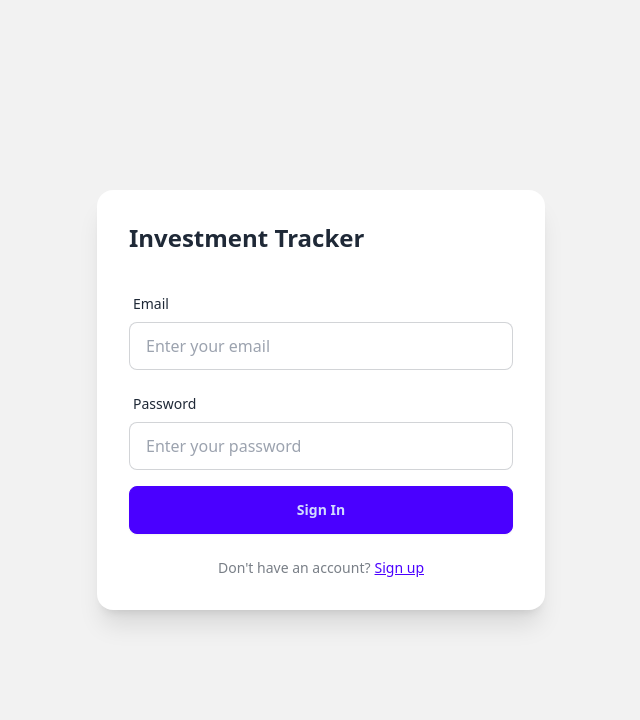
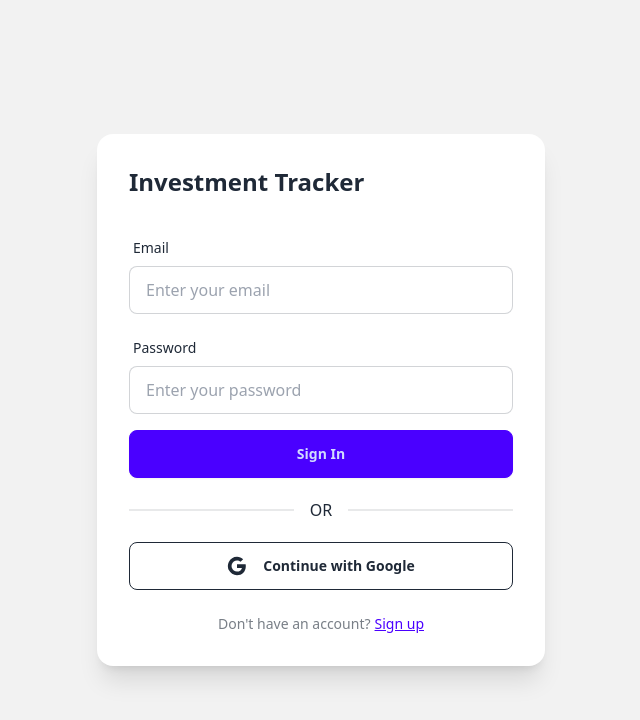
Before and after one commit to haresh14/investment-tracker, a React (Vite) app: page /login in a window 1280 px wide. Shown: the top 720 px of the page, without its empty margins (319-959 px from the left). Built offline with nearby package versions, Linux system fonts and the light colour scheme; no server answers.

Commit message:
- Implemented signin with google

```diff
--- a/src/contexts/AuthContext.tsx
+++ b/src/contexts/AuthContext.tsx
@@ -1,5 +1,6 @@
 import { createContext, useContext, useEffect, useState } from 'react';
 import type { User, Session } from '@supabase/supabase-js';
+import { useQueryClient } from '@tanstack/react-query';
 import { supabase } from '../lib/supabase';
 
 interface AuthContextType {
@@ -8,6 +9,7 @@
   loading: boolean;
   signUp: (email: string, password: string) => Promise<{ error: any }>;
   signIn: (email: string, password: string) => Promise<{ error: any }>;
+  signInWithGoogle: () => Promise<{ error: any }>;
   signOut: () => Promise<void>;
 }
 
@@ -29,6 +31,7 @@
   const [user, setUser] = useState<User | null>(null);
   const [session, setSession] = useState<Session | null>(null);
   const [loading, setLoading] = useState(true);
+  const queryClient = useQueryClient();
 
   useEffect(() => {
     // Get initial session
@@ -44,14 +47,33 @@
     // Listen for auth changes
     const { data: { subscription } } = supabase.auth.onAuthStateChange(
       async (event, session) => {
+        const previousUserId = user?.id;
+        const newUserId = session?.user?.id;
+
         setSession(session);
         setUser(session?.user ?? null);
         setLoading(false);
+
+        // Clear React Query cache when user changes or signs out
+        if (event === 'SIGNED_OUT' || (previousUserId && newUserId && previousUserId !== newUserId)) {
+          queryClient.clear();
+        }
+
+        // Also clear cache when signing in for the first time or switching users
+        if (event === 'SIGNED_IN') {
+          if (previousUserId && previousUserId !== newUserId) {
+            // Different user signing in - clear everything
+            queryClient.clear();
+          } else if (!previousUserId) {
+            // First time sign in - invalidate to fetch fresh data
+            queryClient.invalidateQueries();
+          }
+        }
       }
     );
 
     return () => subscription.unsubscribe();
-  }, []);
+  }, [user?.id, queryClient]);
 
   const signUp = async (email: string, password: string) => {
     const { error } = await supabase.auth.signUp({
@@ -69,7 +91,19 @@
     return { error };
   };
 
+  const signInWithGoogle = async () => {
+    const { error } = await supabase.auth.signInWithOAuth({
+      provider: 'google',
+      options: {
+        redirectTo: `${window.location.origin}/dashboard`,
+      },
+    });
+    return { error };
+  };
+
   const signOut = async () => {
+    // Clear all cached data before signing out
+    queryClient.clear();
     await supabase.auth.signOut();
   };
 
@@ -79,6 +113,7 @@
     loading,
     signUp,
     signIn,
+    signInWithGoogle,
     signOut,
   };
 
--- a/src/pages/Login.tsx
+++ b/src/pages/Login.tsx
@@ -9,7 +9,7 @@
   const [loading, setLoading] = useState(false);
   const [error, setError] = useState('');
 
-  const { signIn, signUp } = useAuth();
+  const { signIn, signUp, signInWithGoogle } = useAuth();
 
   const handleSubmit = async (e: React.FormEvent) => {
     e.preventDefault();
@@ -26,6 +26,24 @@
       }
     } catch (err) {
       setError('An unexpected error occurred');
+    } finally {
+      setLoading(false);
+    }
+  };
+
+  const handleGoogleSignIn = async () => {
+    setLoading(true);
+    setError('');
+
+    try {
+      const { error } = await signInWithGoogle();
+      if (error) {
+        setError(error.message);
+      }
+      // Note: For OAuth, the redirect happens automatically
+      // so we don't need to handle success here
+    } catch (err) {
+      setError('Failed to sign in with Google');
     } finally {
       setLoading(false);
     }
@@ -91,6 +109,24 @@
             </div>
           </form>
 
+          <div className="divider">OR</div>
+
+          <button
+            className={`btn btn-outline w-full ${loading ? 'loading' : ''}`}
+            onClick={handleGoogleSignIn}
+            disabled={loading}
+          >
+            {!loading && (
+              <svg className="w-5 h-5 mr-2" viewBox="0 0 24 24">
+                <path fill="currentColor" d="M22.56 12.25c0-.78-.07-1.53-.2-2.25H12v4.26h5.92c-.26 1.37-1.04 2.53-2.21 3.31v2.77h3.57c2.08-1.92 3.28-4.74 3.28-8.09z"/>
+                <path fill="currentColor" d="M12 23c2.97 0 5.46-.98 7.28-2.66l-3.57-2.77c-.98.66-2.23 1.06-3.71 1.06-2.86 0-5.29-1.93-6.16-4.53H2.18v2.84C3.99 20.53 7.7 23 12 23z"/>
+                <path fill="currentColor" d="M5.84 14.09c-.22-.66-.35-1.36-.35-2.09s.13-1.43.35-2.09V7.07H2.18C1.43 8.55 1 10.22 1 12s.43 3.45 1.18 4.93l2.85-2.22.81-.62z"/>
+                <path fill="currentColor" d="M12 5.38c1.62 0 3.06.56 4.21 1.64l3.15-3.15C17.45 2.09 14.97 1 12 1 7.7 1 3.99 3.47 2.18 7.07l3.66 2.84c.87-2.6 3.3-4.53 6.16-4.53z"/>
+              </svg>
+            )}
+            {loading ? 'Signing in...' : 'Continue with Google'}
+          </button>
+
           <p className="text-center text-sm text-base-content/60 mt-4">
             {isSignUp ? 'Already have an account?' : "Don't have an account?"}
             <button
```
Also changed, not shown: 3 other files (tests, documents, lock files or other folders).
